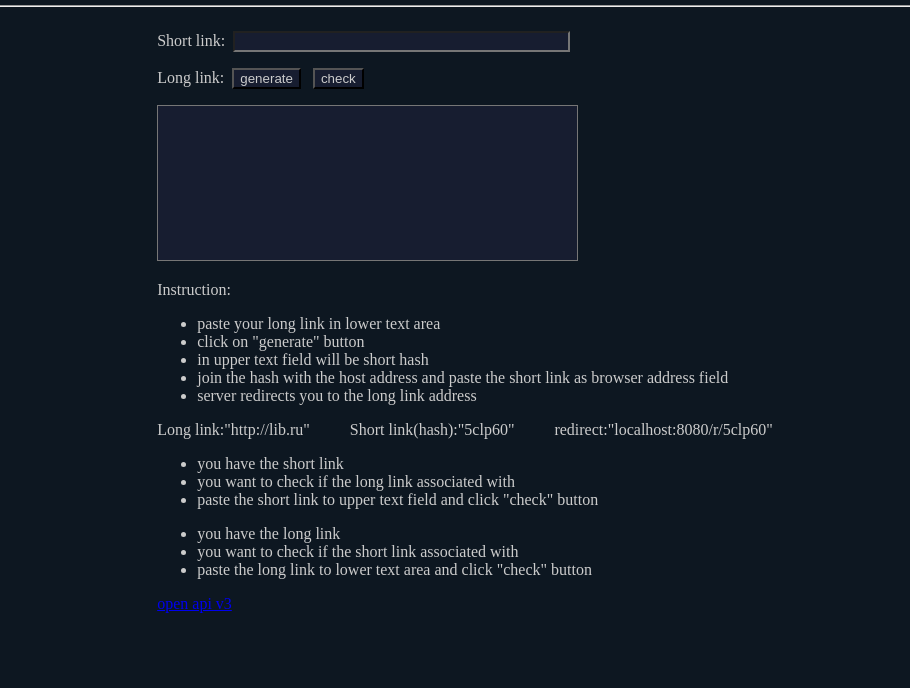
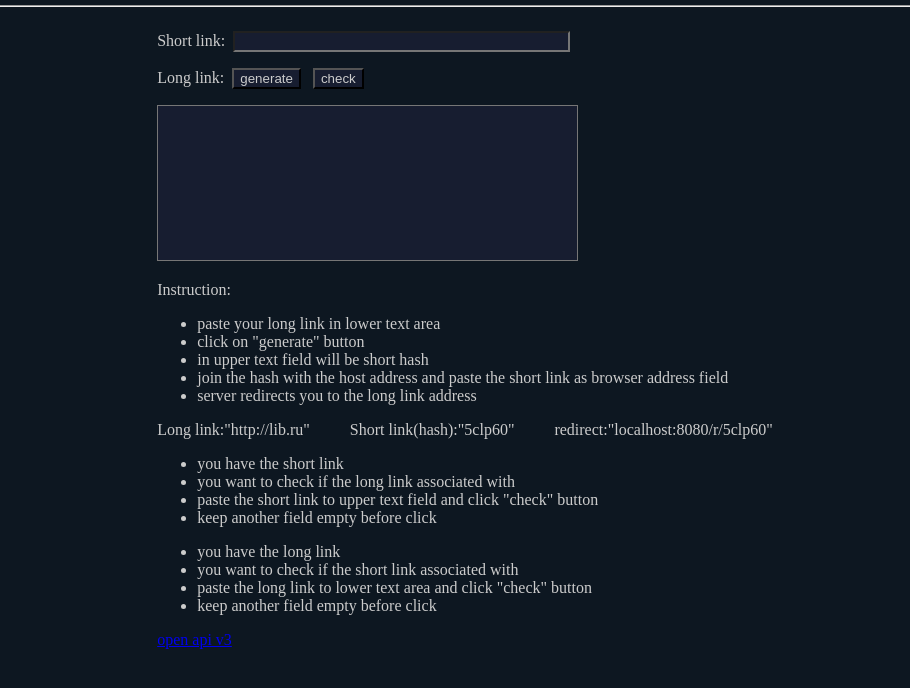
Before and after one commit to kselnaag/shortlink, a plain HTML site: page web/data/index.html in a window 1280 px wide. Shown: the part 92-780 px from the top of the page, without its empty margins (230-1140 px from the left). Drawn offline with Linux system fonts and the light colour scheme.

Commit message:
fix instruction section in webUI

```diff
--- a/web/data/index.html
+++ b/web/data/index.html
@@ -31,11 +31,13 @@
             <li>you have the short link</li>
             <li>you want to check if the long link associated with</li>
             <li>paste the short link to upper text field and click "check" button</li>
+            <li>keep another field empty before click</li>
         </ul>
         <ul>
             <li>you have the long link</li>
             <li>you want to check if the short link associated with</li>
             <li>paste the long link to lower text area and click "check" button</li>
+            <li>keep another field empty before click</li>
         </ul>
         <p><a href="oapi/">open api v3</a></p>
     </div>
```
